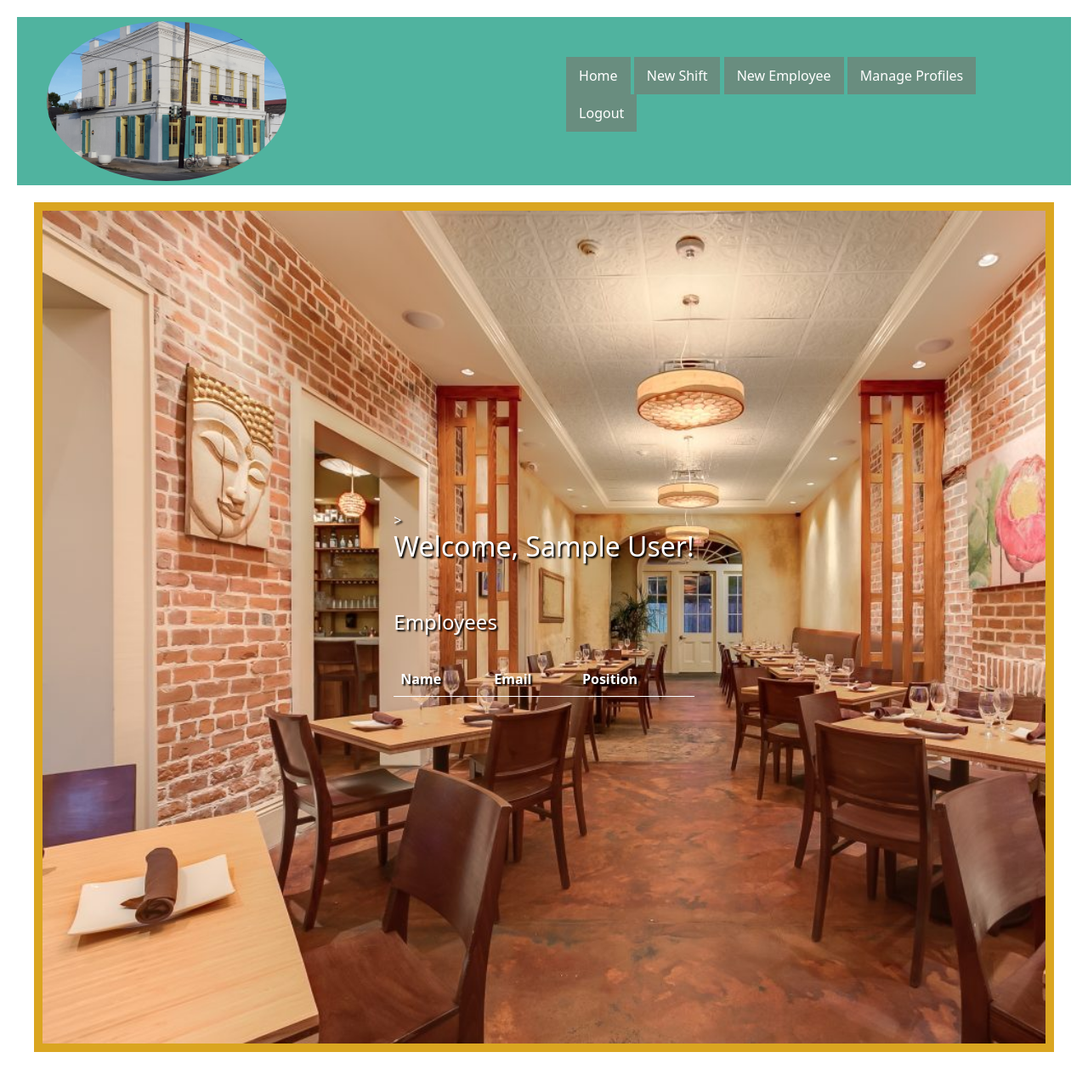
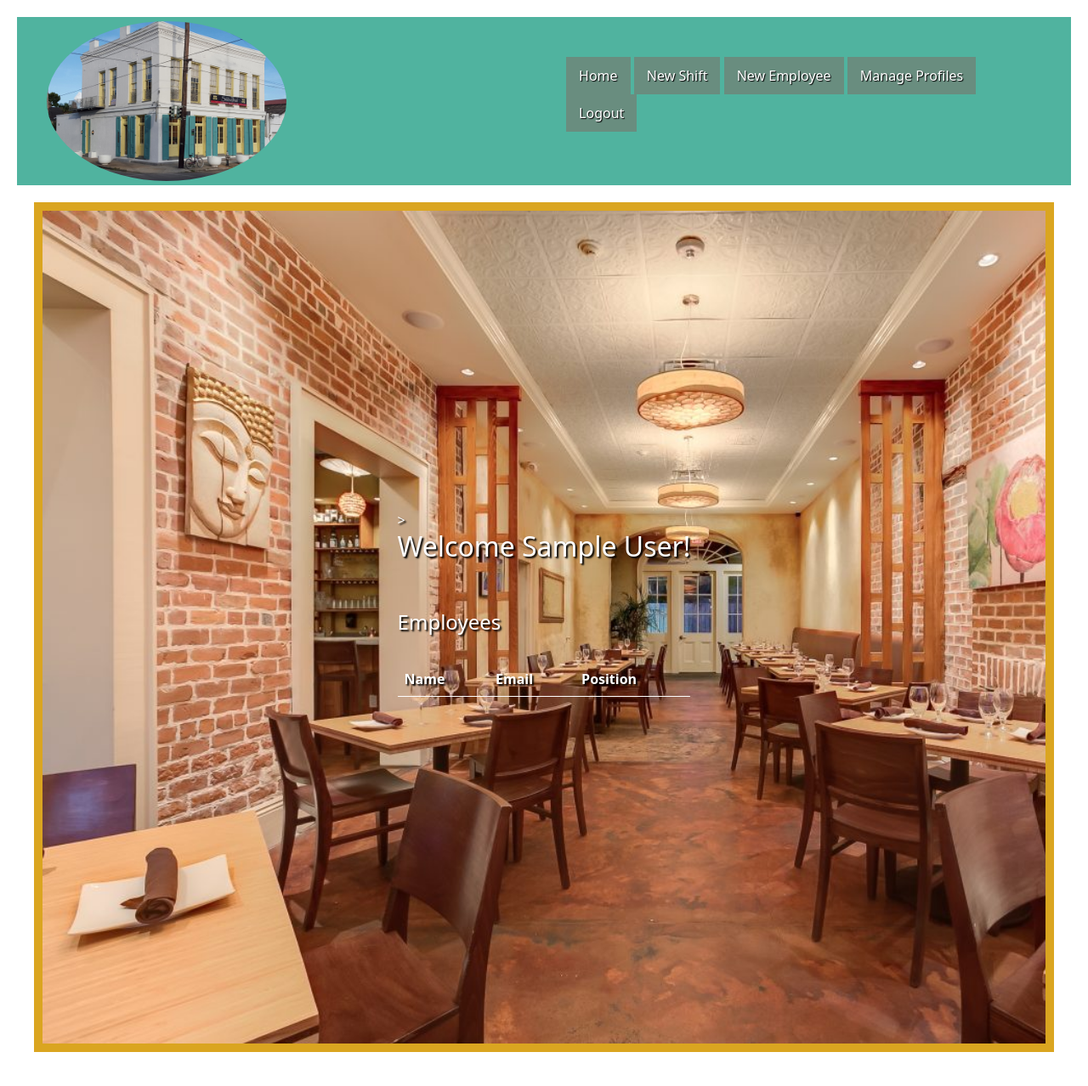
Before and after one commit to johngcrowley/sukho_website, a Flask app: page / in a window 1280 px wide. Shown: the top 1278 px of the page at 85% size. Run offline with Flask 2, Linux system fonts and the light colour scheme; the visitor is signed in with stand-in values (Sample User, id 1); data comes from the database, SQL or seed files in the repository; data that the repository does not hold is empty.

Commit message:
menu items

```diff
--- a/app/static/styles.css
+++ b/app/static/styles.css
@@ -32,6 +32,7 @@ nav {
 .menu li {
   display: inline-block;
   background-color: #698D7F;
+  border:whitesmoke;
   color: #fff;
   padding: 10px 15px;
   transition: all 0.8s ease;
@@ -41,6 +42,7 @@ nav {
 .menu li a {
     color: #fff;
     text-decoration: none;
+    text-shadow: 1px 1px 1px black;
 
 }
 
--- a/app/templates/index.html
+++ b/app/templates/index.html
@@ -3,7 +3,7 @@
 {% block content %}
   <div class="mb-3">>
     <h2 class="title">
-      Welcome, {{ current_user.name }}!
+      Welcome {{ current_user.name }}!
     </h2>
     {% if msg %}
     <h1>{{msg}}</h1>
```
